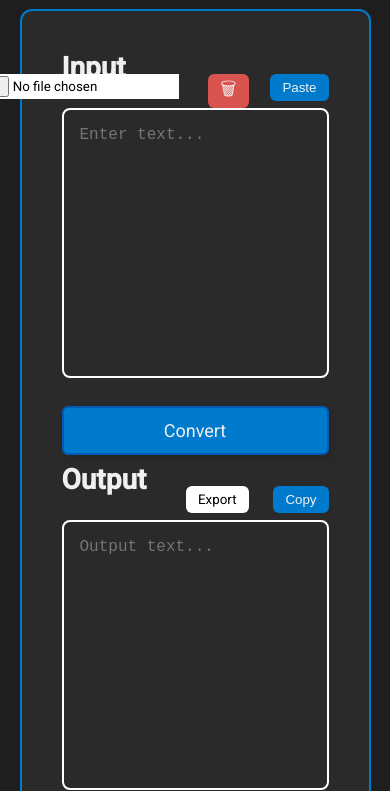
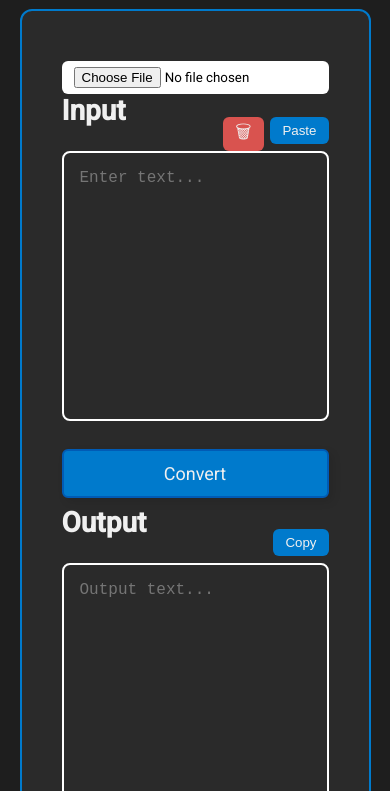
Before and after one commit to theandromedarius/json-obfuscsator, a plain HTML site: page index.html in a window 390 px wide. Shown: the part 53-844 px from the top of the page. Drawn offline with Linux system fonts and the light colour scheme.

Commit message:
fix button position

```diff
--- a/index.html
+++ b/index.html
@@ -12,10 +12,11 @@
         <div class="json-obfuscator-text">Json Obfuscator</div>
         <div class="container">
             <div class="horizontal-layout">
+                <input type="file" id="fileInput" accept=".txt,.json" class="import-button" id="importButton" />
                 <h1>Input</h1>
                 <div class="input-wrapper">
+
                     <textarea id="textInput" placeholder="Enter text..." rows="10"></textarea>
-                    <input type="file" id="fileInput" accept=".txt,.json" class="import-button"/>
                     <button class="clear-button" id="clearButton">&#128465;</button>
                     <button class="paste-button" id="pasteButton">Paste</button>
                     <div class="custom-button" id="submitButton">
--- a/styles.css
+++ b/styles.css
@@ -125,7 +125,7 @@ textarea {
 /* Clear-button styles */
 .clear-button {
     position: absolute;
-    right: 80px;
+    right: 65px;
     padding: 2px 12px;
     background-color: #d9534f;
     color: #f0f0f0;
@@ -143,19 +143,20 @@ textarea {
 
 /* Import button styles */
 .import-button {
-    top: -34px;
+    top: 10px;
     position: absolute;
-    padding: 2px 2px; /* Mengembalikan padding yang lebih besar */
-    right: 150px; /* Mengatur jarak dari tombol Clear */
+    padding: 2px 10px;
+    right: 10px;
     background-color: #fff;
     color: #000;
     border: none;
+    border-radius: 1px;
     cursor: pointer;
+    border-radius: 6px;
     transition: background-color 0.3s;
     font-family: 'Roboto', sans-serif;
 }
 
-/* Import-button:hover styles */
 .import-button:hover {
     background-color: #f0f0f0;
 }
@@ -164,12 +165,12 @@ textarea {
 .export-button {
     top: -34px;
     position: absolute;
-    padding: 6px 12px; /* Mengembalikan padding yang lebih besar */
-    right: 80px; /* Mengatur jarak dari tombol Copy */
+    padding: 6px 12px;
+    right: 65px;
     background-color: #fff;
     color: #000;
     border: none;
-    border-radius: 6px; /* Menggunakan border-radius yang lebih besar */
+    border-radius: 6px;
     cursor: pointer;
     transition: background-color 0.3s;
     font-family: 'Roboto', sans-serif;
@@ -179,3 +180,15 @@ textarea {
 .export-button:hover {
     background-color: #f0f0f0;
 }
+
+/* Media query for smaller screens */
+@media (max-width: 600px) {
+    .import-button,
+    .export-button {
+        position: static; /* Mengubah posisi menjadi statis agar tombol tampil dalam alur dokumen */
+        margin-top: 10px; /* Menambahkan jarak dari atas */
+        padding: 6px 12px; /* Mengembalikan padding yang lebih besar */
+        width: 100%; /* Membuat tombol mengisi lebar kontainer */
+        text-align: center; /* Pusatkan teks tombol */
+    }
+}
```
